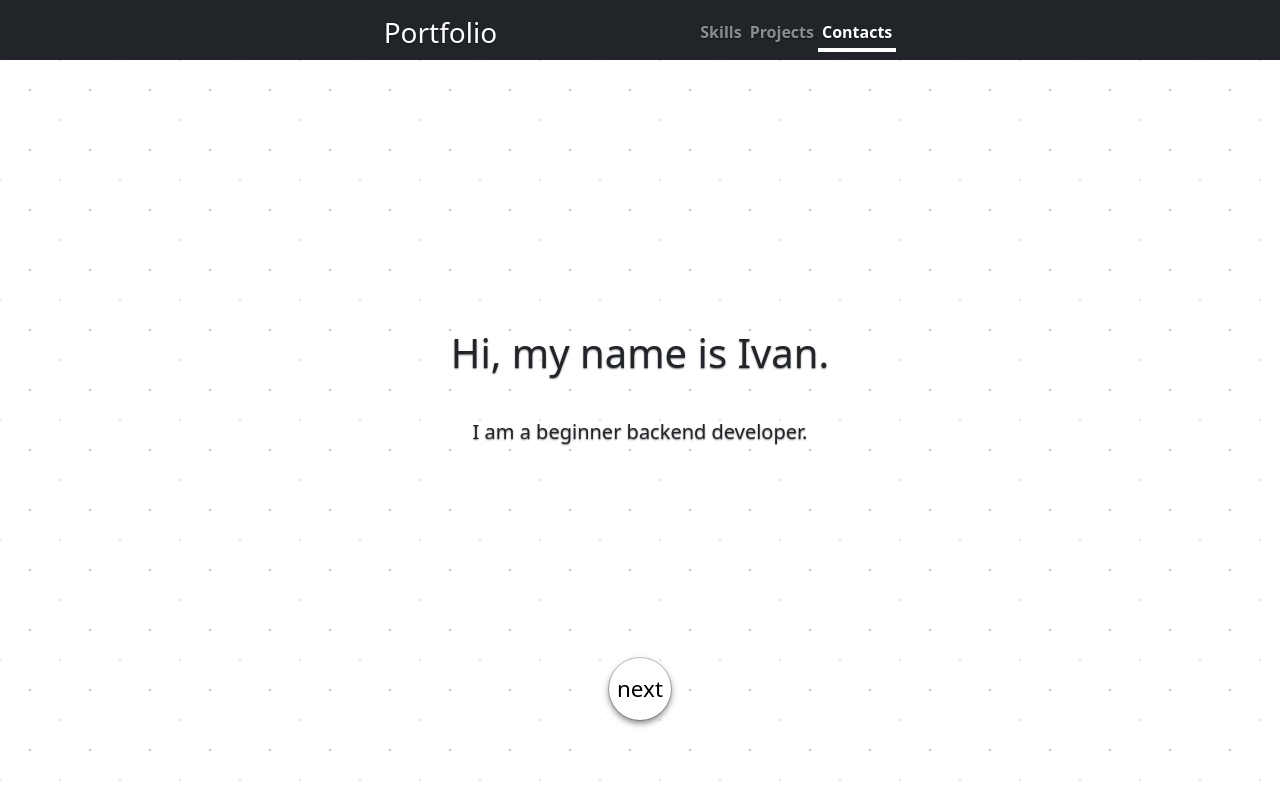
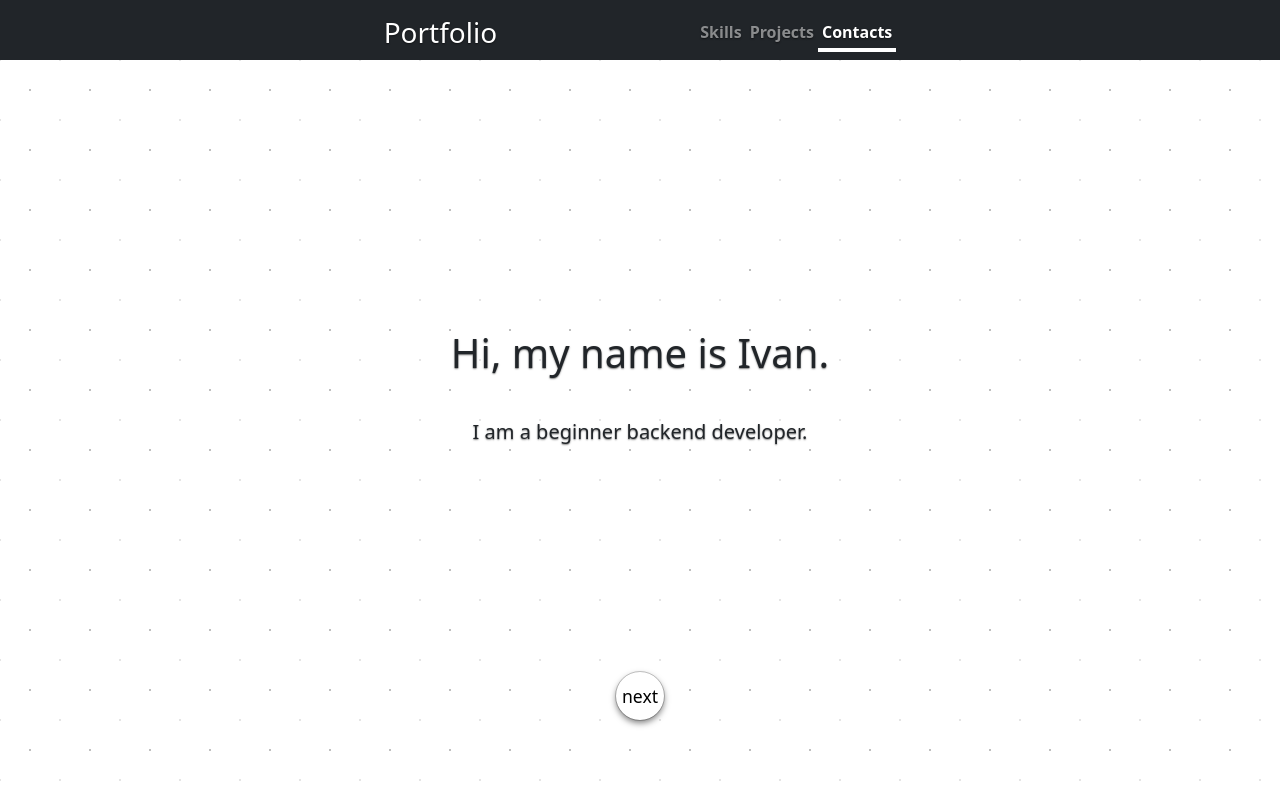
Before and after one commit to p-rayne/p-rayne.github.io, a plain HTML site: page index.html in a window 1280 px wide. In both pictures the pointer is over the button "next". Shown: the top 800 px of the page. Drawn offline with nearby package versions, Linux system fonts and the light colour scheme.

Commit message:
refactoring

```diff
--- a/css/styles.css
+++ b/css/styles.css
@@ -62,10 +62,10 @@ section {
 
 .next-button:hover {
   background: rgba(#fff, 0.6);
-  width: 62px;
-  height: 62px;
-  border-radius: 31px;
-  font-size: 1.4rem;
+  width: 48px;
+  height: 48px;
+  border-radius: 24px;
+  font-size: 1.1rem;
 }
 
 
```
